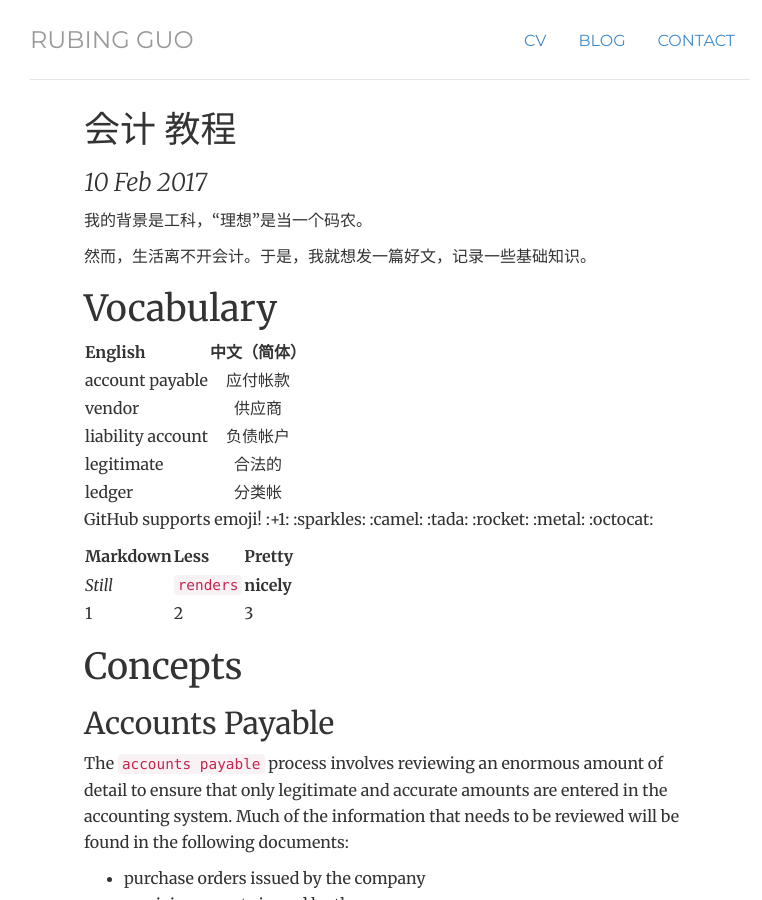
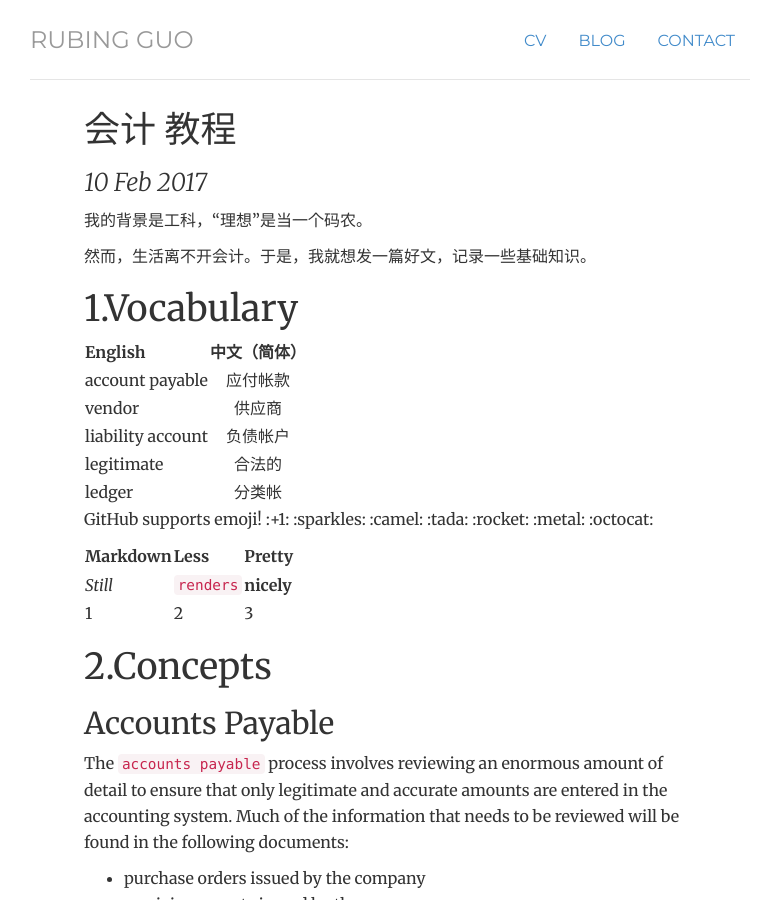
Before and after one commit to flower-joke/peanutshells.github.io, a Jekyll site: the page built from _posts/2017-02-10-会计-教程.md, in a window 1280 px wide and 900 px high. Shown: the whole window, without its empty margins (250-1012 px from the left). Built offline with Jekyll 4.4.1, drawn with Linux system fonts in a browser that asks for light colours; nearby versions of some CDN libraries; our own code applies the rules of GitHub Pages for plain Markdown files; comment, search, counter and statistics services are not loaded.

Commit message:
Update 2017-02-10-会计-教程.md

```diff
--- a/_posts/2017-02-10-会计-教程.md
+++ b/_posts/2017-02-10-会计-教程.md
@@ -7,7 +7,7 @@ date: 2017-02-10
 
 然而，生活离不开会计。于是，我就想发一篇好文，记录一些基础知识。
 
-# Vocabulary
+# 1.Vocabulary
 
 | English | 中文（简体）
 | --- |:---:|
@@ -28,7 +28,7 @@ Markdown | Less | Pretty
 1 | 2 | 3
 
 
-# Concepts
+# 2.Concepts
 ## Accounts Payable
 
 The `accounts payable` process involves reviewing an enormous amount of detail to ensure that only legitimate  and accurate amounts are entered in the accounting system. Much of the information that needs to be reviewed will be found in the following documents:
```
